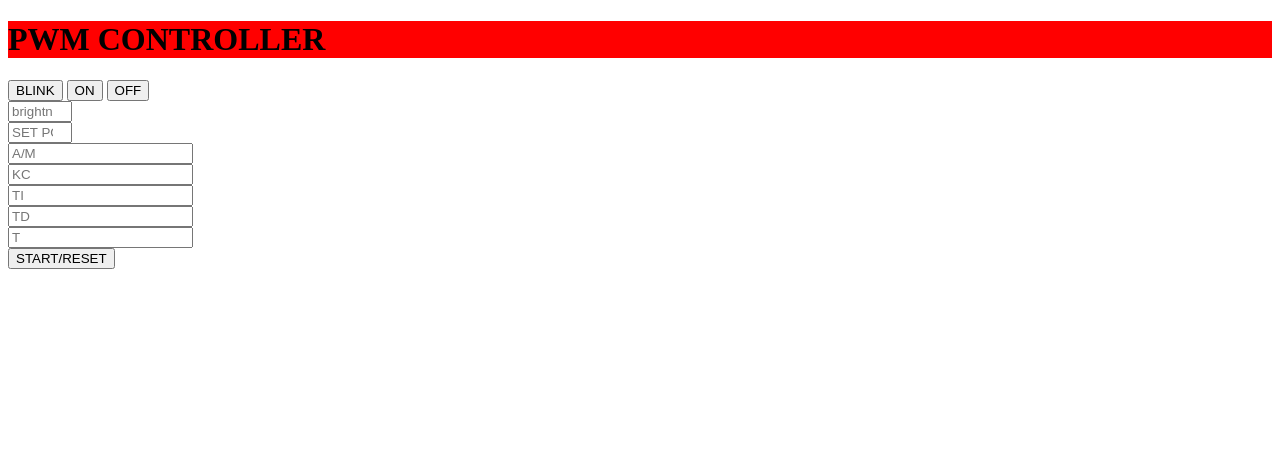
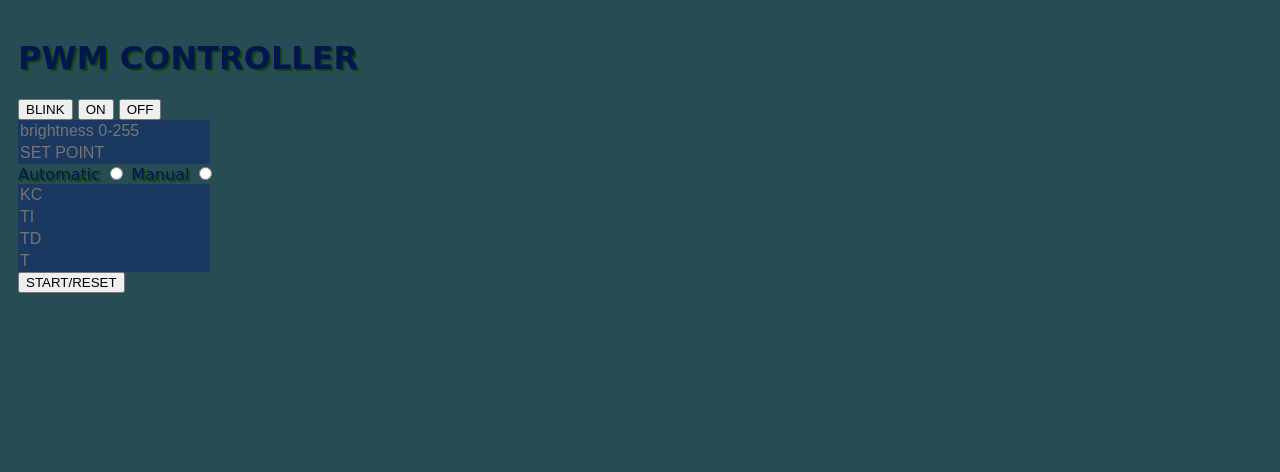
Before and after one commit to diegonavarro96/Jhonny-five, a plain HTML site: page LED/public/index.html in a window 1280 px wide. Drawn offline with nearby package versions, Linux system fonts and the light colour scheme; no server answers.

Commit message:
added css

```diff
--- a/LED/public/LEDHandle.js
+++ b/LED/public/LEDHandle.js
@@ -37,7 +37,7 @@ socket.on('Test',function(data){
   yAxis.push(data.sample)
   x++;
   }
-  if(x >20){
+  if(x >10){
     x =0;
     getSamples = false;
     const myChart = document.getElementById('lineChart');
--- a/LED/public/index.html
+++ b/LED/public/index.html
@@ -10,7 +10,9 @@
     <link rel="stylesheet" href="/styles.css"/>
 </head>
 <body>
-    <h1>PWM CONTROLLER</h1>
+    <div class = "row">
+    <div class= "column1">
+    <h1 class ="glow">PWM CONTROLLER</h1>
     <button id="blink">BLINK</button>
     <button id="on">ON</button>
     <button id="off">OFF</button>
@@ -19,7 +21,12 @@
     <br>
     <input type="number" id="setPoint" placeholder="SET POINT" max="255" min="0">
     <br>
-    <input type="number" id="AM" placeholder="A/M" >
+    <label for="AM">Automatic</label>
+        <input name="AM"id= "Automatic" type="radio"
+        value="Automatic">
+        <label for="AM">Manual</label>
+        <input  name="AM" id=Manual type="radio"
+        value="Manual">
     <br>
     <input type="number" id="KC" placeholder="KC" >
     <br>
@@ -30,9 +37,13 @@
     <input type="number" id="T" placeholder="T" >
     <br>
     <button id ="start">START/RESET</button>
+    </div>
+    <div class ="column2">
     <div id="container">
         <canvas id ="lineChart" ></canvas>
     </div>
+</div>
+</div>
 
     <script src="/LEDHandle.js"></script>
 </body>
--- a/LED/public/styles.css
+++ b/LED/public/styles.css
@@ -1,7 +1,41 @@
-h1{
-    background-color: red;
-}
+
 #container{
     height: 200px;
-    width: 50%;
+    width: 100%;
 }
+body{
+    background-color: rgba(1, 43, 51, 0.842);
+    font-family: cursive;
+    color: rgb(3, 22, 75);
+    text-shadow: 2px 2px rgb(16, 68, 16);
+}
+input[type = "number"], textarea {
+    font-size: 1em;
+    width: 12em;
+    font-family: arial;
+    border: none;
+    padding: 2px;
+
+    background: rgba(4, 25, 116, 0.39);
+}
+
+.column1 {
+    float: left;
+    width: 30%;
+    padding: 10px;
+  }
+  .column2 {
+    float: left;
+    width: 70%;
+    padding: 10px;
+  }
+
+  /* Clear floats after the columns */
+  .row:after {
+    content: "";
+    display: table;
+    clear: both;
+  }
+  * {
+    box-sizing: border-box;
+  }
```
